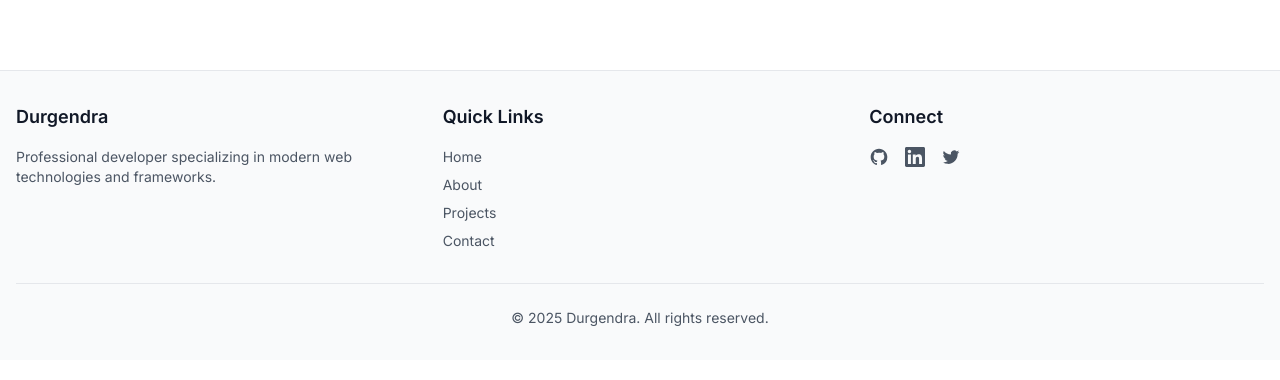
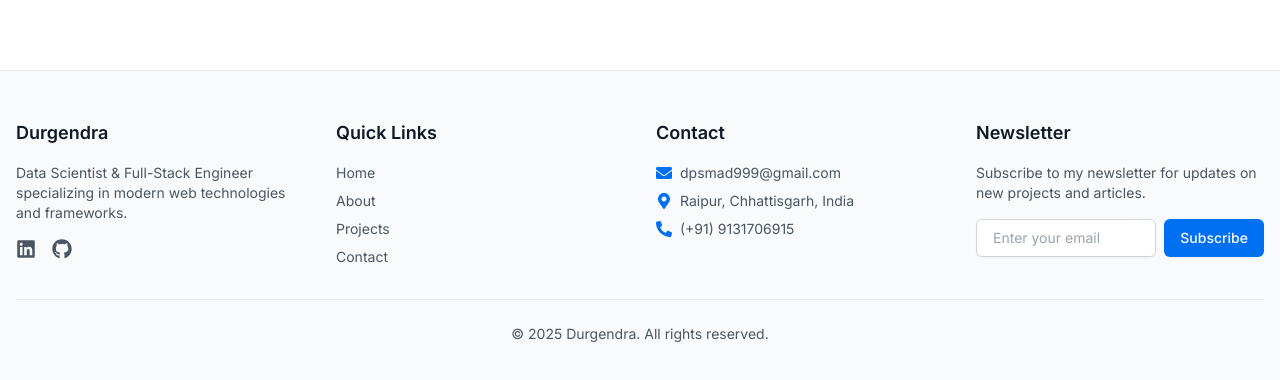
Before and after one commit to ImDPS/portfolio-durgendra, a Next.js app: page / in a window 1280 px wide. Shown: the part 1751-2131 px from the top of the page. Built offline with nearby package versions, Linux system fonts and the light colour scheme.

Commit message:
Revamp footer component to include updated personal information, social media links, and a newsletter subscription form. Enhance layout with additional columns and improved styling for better user engagement.

```diff
--- a/src/components/layout/Footer.tsx
+++ b/src/components/layout/Footer.tsx
@@ -1,17 +1,38 @@
 import Link from 'next/link';
+import { FaEnvelope, FaMapMarkerAlt, FaPhoneAlt, FaLinkedin, FaGithub } from 'react-icons/fa';
 
 const Footer = () => {
   const currentYear = new Date().getFullYear();
 
   return (
-    <footer className="mt-auto border-t border-gray-200 bg-gray-50 py-8 dark:border-gray-800 dark:bg-gray-900">
+    <footer className="mt-auto border-t border-gray-200 bg-gray-50 py-12 dark:border-gray-800 dark:bg-gray-900">
       <div className="container mx-auto px-4">
-        <div className="grid grid-cols-1 gap-8 md:grid-cols-3">
-          <div>
-            <h3 className="mb-4 text-lg font-semibold">Durgendra</h3>
+        <div className="grid grid-cols-1 gap-8 md:grid-cols-4">
+          <div className="space-y-4">
+            <h3 className="text-lg font-semibold">Durgendra</h3>
             <p className="text-sm text-gray-600 dark:text-gray-400">
-              Professional developer specializing in modern web technologies and frameworks.
+              Data Scientist & Full-Stack Engineer specializing in modern web technologies and frameworks.
             </p>
+            <div className="flex items-center gap-4">
+              <a
+                href="https://linkedin.com/in/durgendra"
+                target="_blank"
+                rel="noopener noreferrer"
+                className="text-gray-600 hover:text-primary dark:text-gray-400"
+                aria-label="LinkedIn Profile"
+              >
+                <FaLinkedin className="h-5 w-5" />
+              </a>
+              <a
+                href="https://github.com/ImDPS"
+                target="_blank"
+                rel="noopener noreferrer"
+                className="text-gray-600 hover:text-primary dark:text-gray-400"
+                aria-label="GitHub Profile"
+              >
+                <FaGithub className="h-5 w-5" />
+              </a>
+            </div>
           </div>
 
           <div>
@@ -41,61 +62,44 @@ const Footer = () => {
           </div>
 
           <div>
-            <h3 className="mb-4 text-lg font-semibold">Connect</h3>
-            <div className="flex space-x-4">
-              <a
-                href="https://github.com"
-                target="_blank"
-                rel="noopener noreferrer"
-                className="text-gray-600 hover:text-primary dark:text-gray-400"
-                aria-label="GitHub"
+            <h3 className="mb-4 text-lg font-semibold">Contact</h3>
+            <ul className="space-y-2 text-sm">
+              <li className="flex items-center gap-2 text-gray-600 dark:text-gray-400">
+                <FaEnvelope className="h-4 w-4 text-primary" />
+                <a href="mailto:dpsmad999@gmail.com" className="hover:text-primary">
+                  dpsmad999@gmail.com
+                </a>
+              </li>
+              <li className="flex items-center gap-2 text-gray-600 dark:text-gray-400">
+                <FaMapMarkerAlt className="h-4 w-4 text-primary" />
+                <span>Raipur, Chhattisgarh, India</span>
+              </li>
+              <li className="flex items-center gap-2 text-gray-600 dark:text-gray-400">
+                <FaPhoneAlt className="h-4 w-4 text-primary" />
+                <span className="select-all">(+91) 9131706915</span>
+              </li>
+            </ul>
+          </div>
+
+          <div>
+            <h3 className="mb-4 text-lg font-semibold">Newsletter</h3>
+            <p className="mb-4 text-sm text-gray-600 dark:text-gray-400">
+              Subscribe to my newsletter for updates on new projects and articles.
+            </p>
+            <form className="flex gap-2">
+              <input
+                type="email"
+                placeholder="Enter your email"
+                className="w-full rounded-md border border-gray-300 bg-white px-4 py-2 text-sm text-gray-900 shadow-sm focus:border-primary focus:outline-none focus:ring-2 focus:ring-primary/50 dark:border-gray-700 dark:bg-gray-800 dark:text-white"
+                aria-label="Email for newsletter"
+              />
+              <button
+                type="submit"
+                className="rounded-md bg-primary px-4 py-2 text-sm font-medium text-white shadow-sm hover:bg-primary/90 focus:outline-none focus:ring-2 focus:ring-primary/50"
               >
-                <svg
-                  className="h-5 w-5"
-                  fill="currentColor"
-                  viewBox="0 0 24 24"
-                  aria-hidden="true"
-                >
-                  <path
-                    fillRule="evenodd"
-                    d="M12 2C6.477 2 2 6.484 2 12.017c0 4.425 2.865 8.18 6.839 9.504.5.092.682-.217.682-.483 0-.237-.008-.868-.013-1.703-2.782.605-3.369-1.343-3.369-1.343-.454-1.158-1.11-1.466-1.11-1.466-.908-.62.069-.608.069-.608 1.003.07 1.531 1.032 1.531 1.032.892 1.53 2.341 1.088 2.91.832.092-.647.35-1.088.636-1.338-2.22-.253-4.555-1.113-4.555-4.951 0-1.093.39-1.988 1.029-2.688-.103-.253-.446-1.272.098-2.65 0 0 .84-.27 2.75 1.026A9.564 9.564 0 0112 6.844c.85.004 1.705.115 2.504.337 1.909-1.296 2.747-1.027 2.747-1.027.546 1.379.202 2.398.1 2.651.64.7 1.028 1.595 1.028 2.688 0 3.848-2.339 4.695-4.566 4.943.359.309.678.92.678 1.855 0 1.338-.012 2.419-.012 2.747 0 .268.18.58.688.482A10.019 10.019 0 0022 12.017C22 6.484 17.522 2 12 2z"
-                    clipRule="evenodd"
-                  ></path>
-                </svg>
-              </a>
-              <a
-                href="https://linkedin.com"
-                target="_blank"
-                rel="noopener noreferrer"
-                className="text-gray-600 hover:text-primary dark:text-gray-400"
-                aria-label="LinkedIn"
-              >
-                <svg
-                  className="h-5 w-5"
-                  fill="currentColor"
-                  viewBox="0 0 24 24"
-                  aria-hidden="true"
-                >
-                  <path d="M20.447 20.452h-3.554v-5.569c0-1.328-.027-3.037-1.852-3.037-1.853 0-2.136 1.445-2.136 2.939v5.667H9.351V9h3.414v1.561h.046c.477-.9 1.637-1.85 3.37-1.85 3.601 0 4.267 2.37 4.267 5.455v6.286zM5.337 7.433c-1.144 0-2.063-.926-2.063-2.065 0-1.138.92-2.063 2.063-2.063 1.14 0 2.064.925 2.064 2.063 0 1.139-.925 2.065-2.064 2.065zm1.782 13.019H3.555V9h3.564v11.452zM22.225 0H1.771C.792 0 0 .774 0 1.729v20.542C0 23.227.792 24 1.771 24h20.451C23.2 24 24 23.227 24 22.271V1.729C24 .774 23.2 0 22.222 0h.003z"></path>
-                </svg>
-              </a>
-              <a
-                href="https://twitter.com"
-                target="_blank"
-                rel="noopener noreferrer"
-                className="text-gray-600 hover:text-primary dark:text-gray-400"
-                aria-label="Twitter"
-              >
-                <svg
-                  className="h-5 w-5"
-                  fill="currentColor"
-                  viewBox="0 0 24 24"
-                  aria-hidden="true"
-                >
-                  <path d="M8.29 20.251c7.547 0 11.675-6.253 11.675-11.675 0-.178 0-.355-.012-.53A8.348 8.348 0 0022 5.92a8.19 8.19 0 01-2.357.646 4.118 4.118 0 001.804-2.27 8.224 8.224 0 01-2.605.996 4.107 4.107 0 00-6.993 3.743 11.65 11.65 0 01-8.457-4.287 4.106 4.106 0 001.27 5.477A4.072 4.072 0 012.8 9.713v.052a4.105 4.105 0 003.292 4.022 4.095 4.095 0 01-1.853.07 4.108 4.108 0 003.834 2.85A8.233 8.233 0 012 18.407a11.616 11.616 0 006.29 1.84"></path>
-                </svg>
-              </a>
-            </div>
+                Subscribe
+              </button>
+            </form>
           </div>
         </div>
 
```
